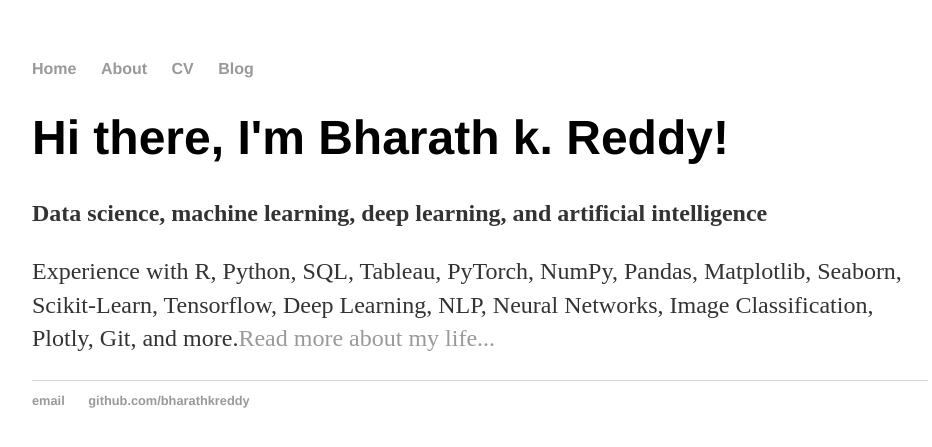
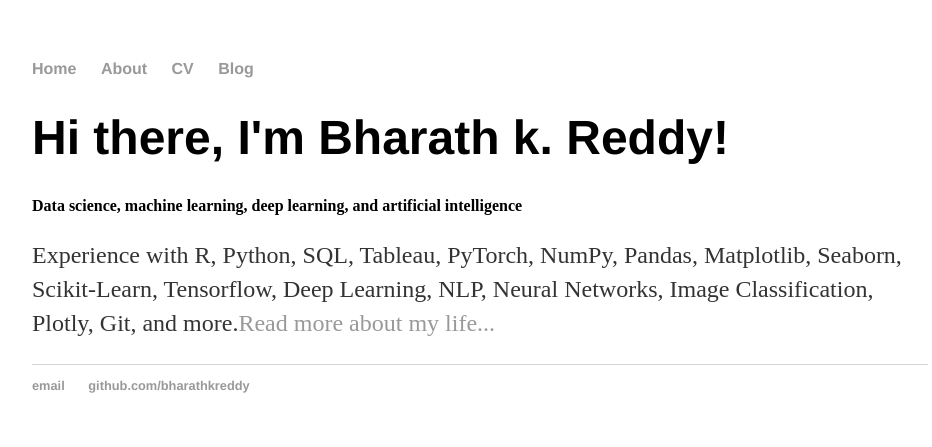
Before and after one commit to bharathkreddy/bharathkreddy.github.io, a Jekyll site: the page built from index.html, in a window 1280 px wide. Shown: the top 447 px of the page, without its empty margins (160-1092 px from the left). Built offline with Jekyll 4.4.1, drawn with Linux system fonts in a browser that asks for light colours.

Commit message:
Update index.html

```diff
--- a/index.html
+++ b/index.html
@@ -4,6 +4,6 @@ title: Bharath k. Reddy
 ---
 <div class="blurb">
 	<h1>Hi there, I'm Bharath k. Reddy!</h1>
-	<p style="text-allign: center;"><strong>Data science, machine learning, deep learning, and artificial intelligence</strong></p>
+	<p1><strong>Data science, machine learning, deep learning, and artificial intelligence</strong></p1>
 	<p>Experience with R, Python, SQL, Tableau, PyTorch, NumPy, Pandas, Matplotlib, Seaborn, Scikit-Learn, Tensorflow, Deep Learning, NLP, Neural Networks, Image Classification, Plotly, Git, and more.<a href="/about">Read more about my life...</a></p>
 </div><!-- /.blurb -->
```
